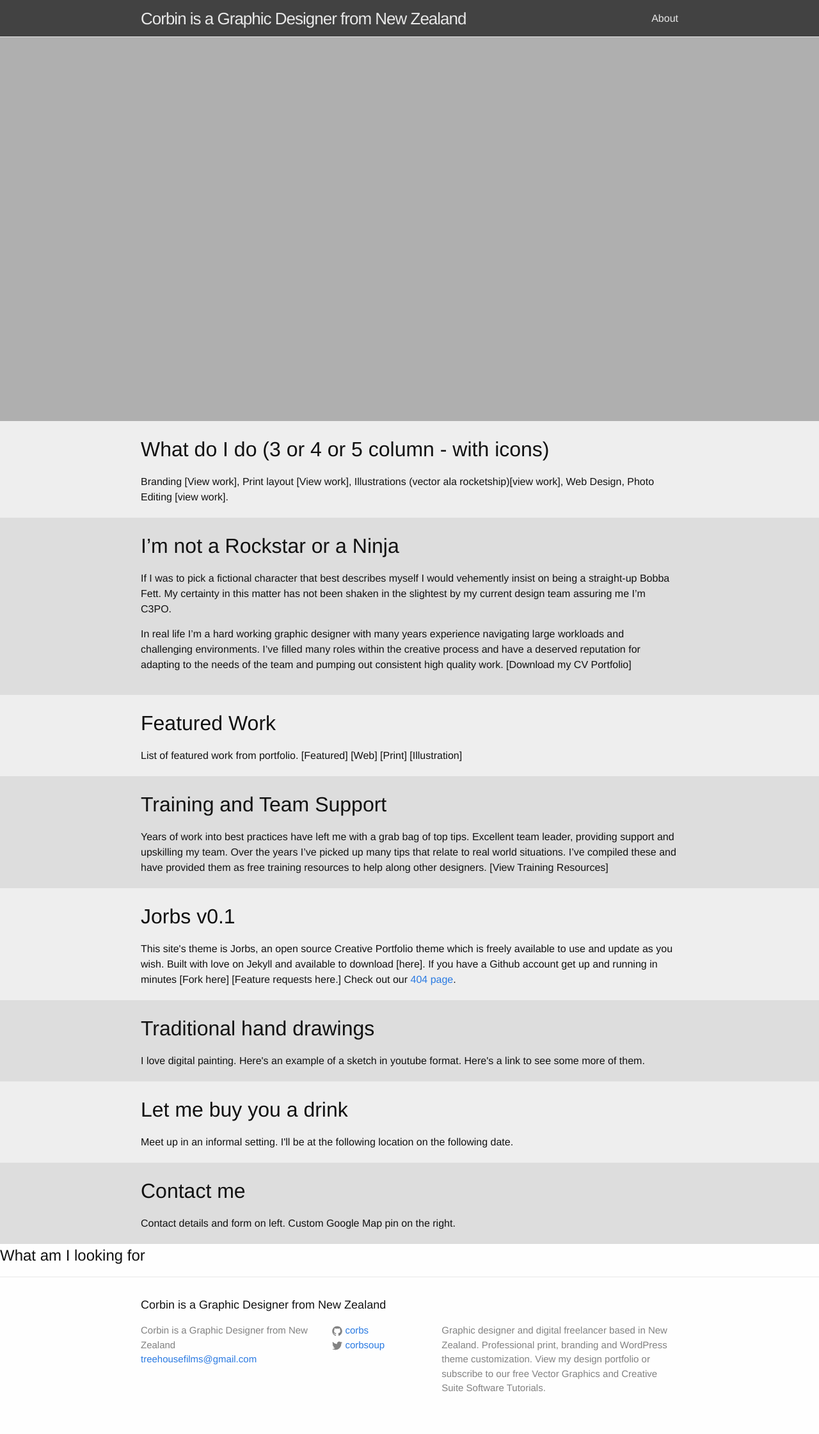
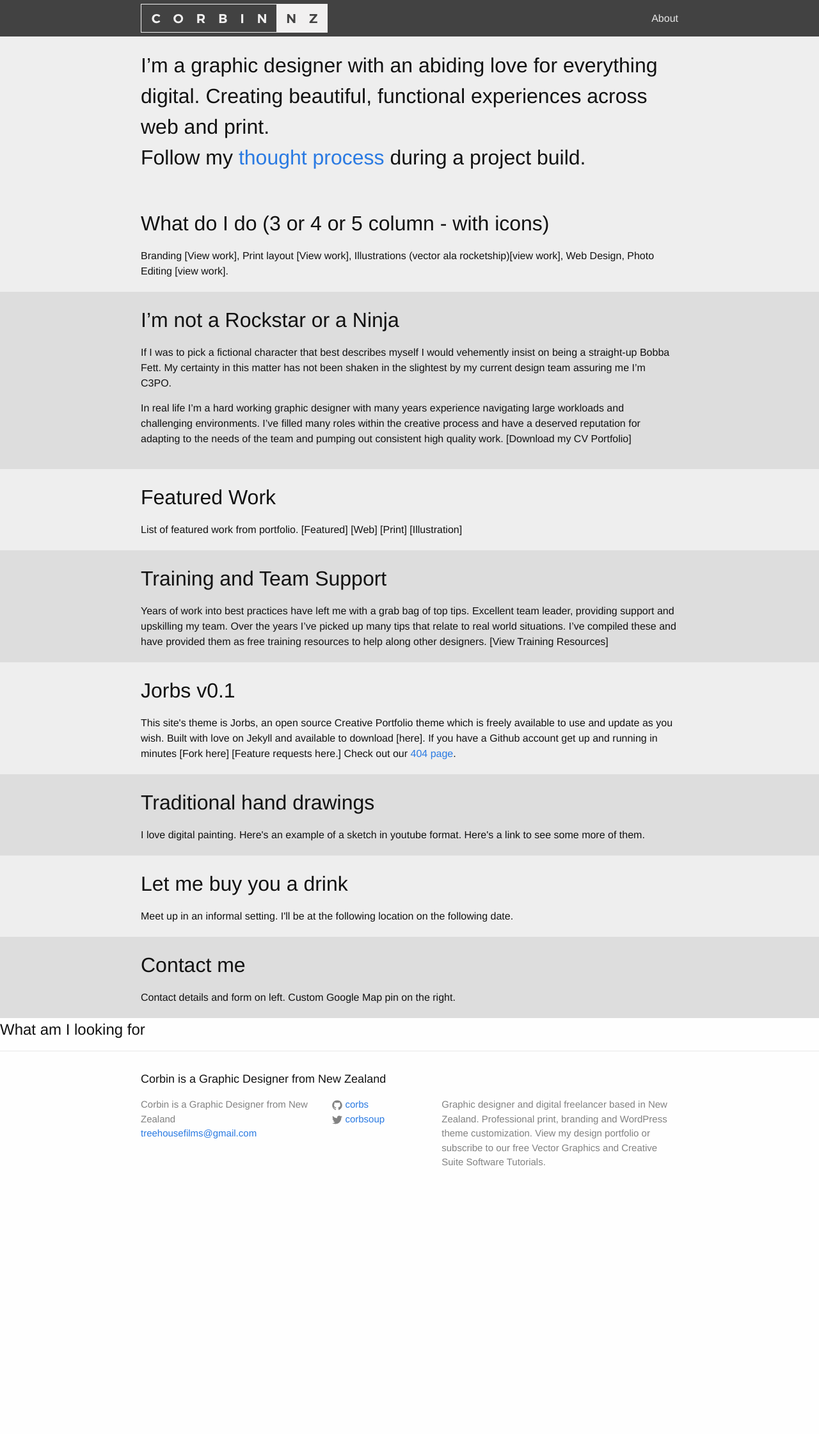
Before and after one commit to corbs/corbs.github.io, a Jekyll site: the page built from home.md, in a window 1280 px wide. Shown: the whole page at 64% size. Built offline with Jekyll 4.4.1, drawn with Linux system fonts in a browser that asks for light colours; after the commit the page ends 1888 px from its top, so only the background shows below that.

Commit message:
static img folders and title svg

```diff
--- a/_sass/_base.scss
+++ b/_sass/_base.scss
@@ -172,18 +172,6 @@ pre {
     }
 }
 
-//Homepage Fullscreen -c
-.hero {
-  width: 100%;
-  background-color: #afafaf;
-  height:600px;
-}
-.fullscreen {
-  padding:20px 0;
-  width: 100%;
-}
-
-
 
 /**
  * Clearfix
--- /dev/null
+++ b/_sass/_custom.scss
@@ -0,0 +1,20 @@
+//Homepage
+
+.site-title {
+background: url('../img/corbin_NZ.svg');
+width:292px;
+height:45px;
+margin-top:5px;
+text-indent: -999999px;
+}
+
+.hero {
+  width: 100%;
+  background-color: #afafaf;
+  height:600px;
+}
+
+.fullscreen {
+  padding:20px 0;
+  width: 100%;
+}
--- a/css/main.scss
+++ b/css/main.scss
@@ -46,6 +46,7 @@ $on-laptop:        800px;
 // Import partials from `sass_dir` (defaults to `_sass`)
 @import
         "base",
-        "layout"//,
+        "layout",
+        "custom"//,
         //"syntax-highlighting"
 ;
--- a/home.md
+++ b/home.md
@@ -2,7 +2,10 @@
 layout: home
 permalink: /home
 ---
-<div class="hero"></div>
+<div class="fullscreen" style="background-color:#eee;">
+  <div class="wrapper"><h1>I’m a graphic designer with an abiding love for everything digital. Creating beautiful, functional experiences across web and print.
+<p>Follow my <a href="*">thought process</a> during a project build.</p></h1>
+</div></div>
 
 <div class="fullscreen" style="background-color:#eee;">
   <div class="wrapper">
```
Also changed, not shown: img/corbin_NZ.svg (added).
